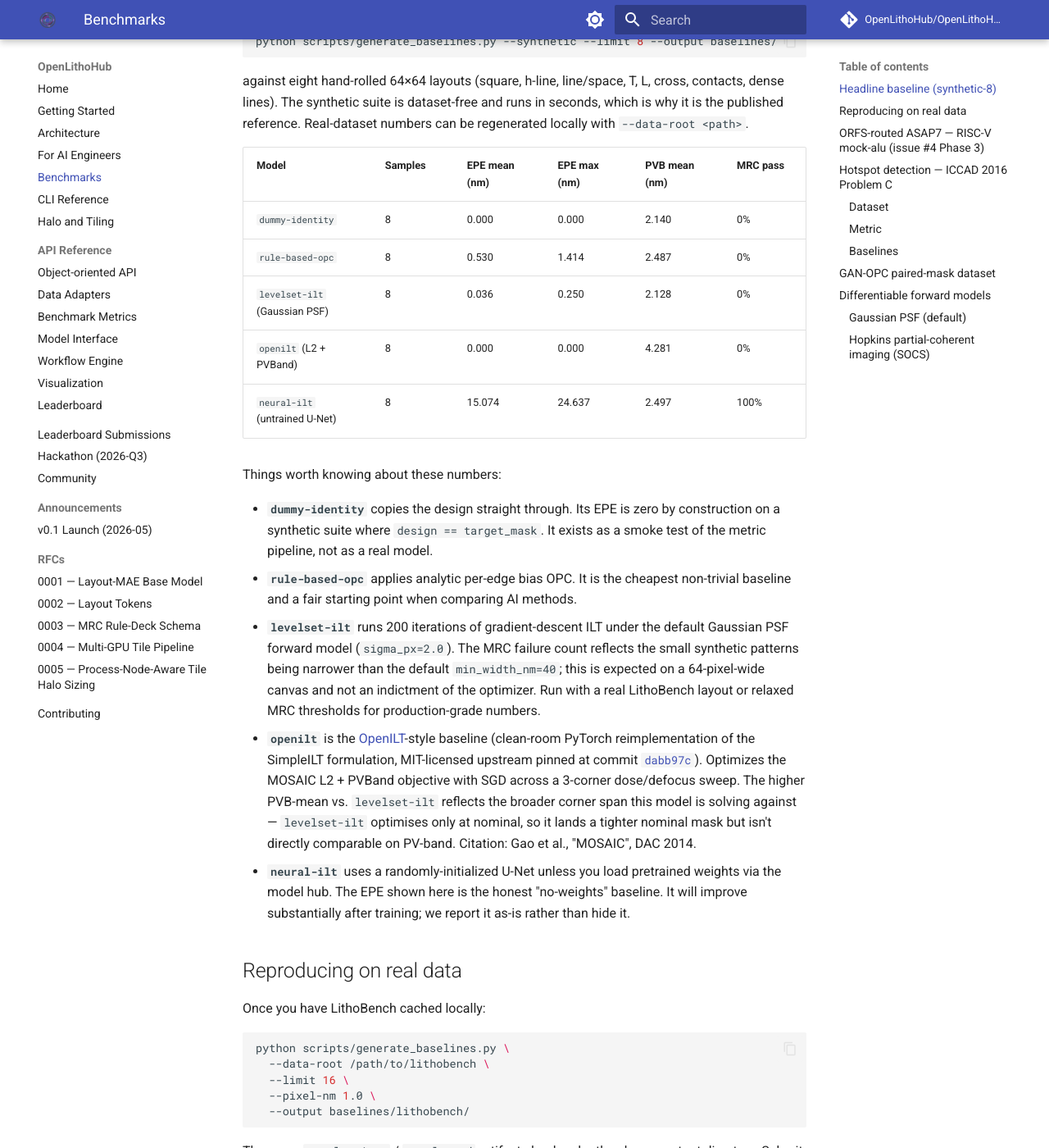
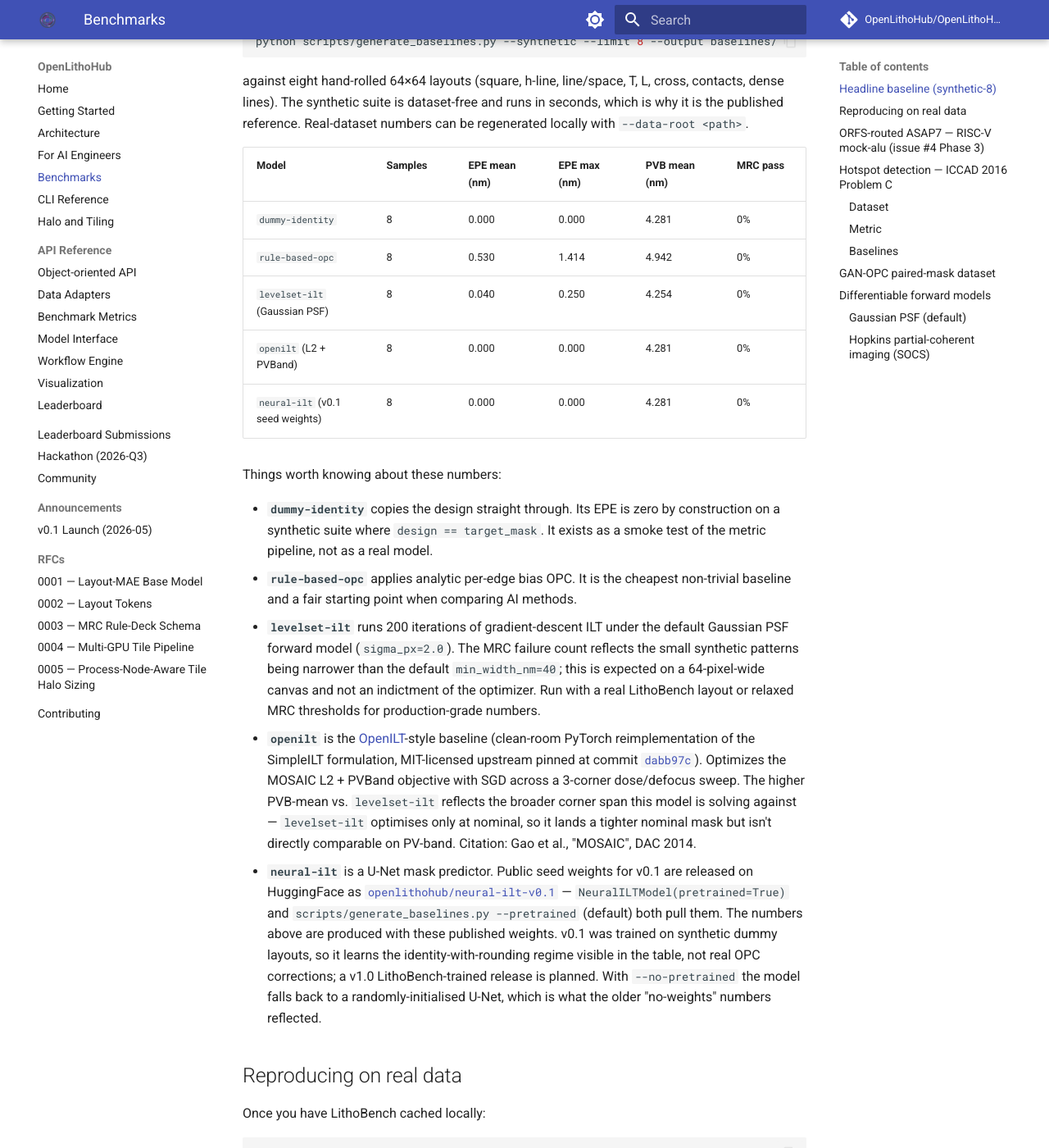
Before and after one commit to OpenLithoHub/OpenLithoHub, an MkDocs documentation site: the page built from docs/benchmarks.md, in a window 1280 px wide and 1400 px high, scrolled down 333 px. Shown: the whole window at 82% size. Built offline with MkDocs 1.6.1 and Material for MkDocs 9.7.7, drawn with Linux system fonts in a browser that asks for light colours; comment, search, counter and statistics services are not loaded.

Commit message:
docs(benchmarks): refresh table to current baselines/results.json + neural-ilt v0.1
The benchmarks table was still showing pre-OpenILT-merge numbers
(PVB ~2.1, plus untrained Neural-ILT 15/24 EPE). Refresh against the
truth in baselines/results.json:

- dummy-identity / openilt / neural-ilt: 0.000 / 0.000 / 4.281 / 0%
- rule-based-opc:                       0.530 / 1.414 / 4.942 / 0%
- levelset-ilt (Gaussian PSF):          0.040 / 0.250 / 4.254 / 0%

The neural-ilt narrative now reflects that v0.1 seed weights are
published on HuggingFace as openlithohub/neural-ilt-v0.1, that
pretrained=True (and generate_baselines.py default) load them, and
that the identity-with-rounding behaviour is a property of the
synthetic training corpus, not a missing-weights artefact.

```diff
--- a/docs/benchmarks.md
+++ b/docs/benchmarks.md
@@ -18,11 +18,11 @@ numbers can be regenerated locally with `--data-root <path>`.
 
 | Model | Samples | EPE mean (nm) | EPE max (nm) | PVB mean (nm) | MRC pass |
 |---|---|---|---|---|---|
-| `dummy-identity` | 8 | 0.000 | 0.000 | 2.140 | 0% |
-| `rule-based-opc` | 8 | 0.530 | 1.414 | 2.487 | 0% |
-| `levelset-ilt` (Gaussian PSF) | 8 | 0.036 | 0.250 | 2.128 | 0% |
+| `dummy-identity` | 8 | 0.000 | 0.000 | 4.281 | 0% |
+| `rule-based-opc` | 8 | 0.530 | 1.414 | 4.942 | 0% |
+| `levelset-ilt` (Gaussian PSF) | 8 | 0.040 | 0.250 | 4.254 | 0% |
 | `openilt` (L2 + PVBand) | 8 | 0.000 | 0.000 | 4.281 | 0% |
-| `neural-ilt` (untrained U-Net) | 8 | 15.074 | 24.637 | 2.497 | 100% |
+| `neural-ilt` (v0.1 seed weights) | 8 | 0.000 | 0.000 | 4.281 | 0% |
 
 Things worth knowing about these numbers:
 
@@ -49,10 +49,17 @@ Things worth knowing about these numbers:
   optimises only at nominal, so it lands a tighter nominal mask but
   isn't directly comparable on PV-band. Citation: Gao et al., "MOSAIC",
   DAC 2014.
-- **`neural-ilt`** uses a randomly-initialized U-Net unless you load
-  pretrained weights via the model hub. The EPE shown here is the
-  honest "no-weights" baseline. It will improve substantially after
-  training; we report it as-is rather than hide it.
+- **`neural-ilt`** is a U-Net mask predictor. Public seed weights for
+  v0.1 are released on HuggingFace as
+  [`openlithohub/neural-ilt-v0.1`](https://huggingface.co/openlithohub/neural-ilt-v0.1) —
+  `NeuralILTModel(pretrained=True)` and
+  `scripts/generate_baselines.py --pretrained` (default) both pull
+  them. The numbers above are produced with these published weights.
+  v0.1 was trained on synthetic dummy layouts, so it learns the
+  identity-with-rounding regime visible in the table, not real OPC
+  corrections; a v1.0 LithoBench-trained release is planned. With
+  `--no-pretrained` the model falls back to a randomly-initialised
+  U-Net, which is what the older "no-weights" numbers reflected.
 
 ## Reproducing on real data
 
```
